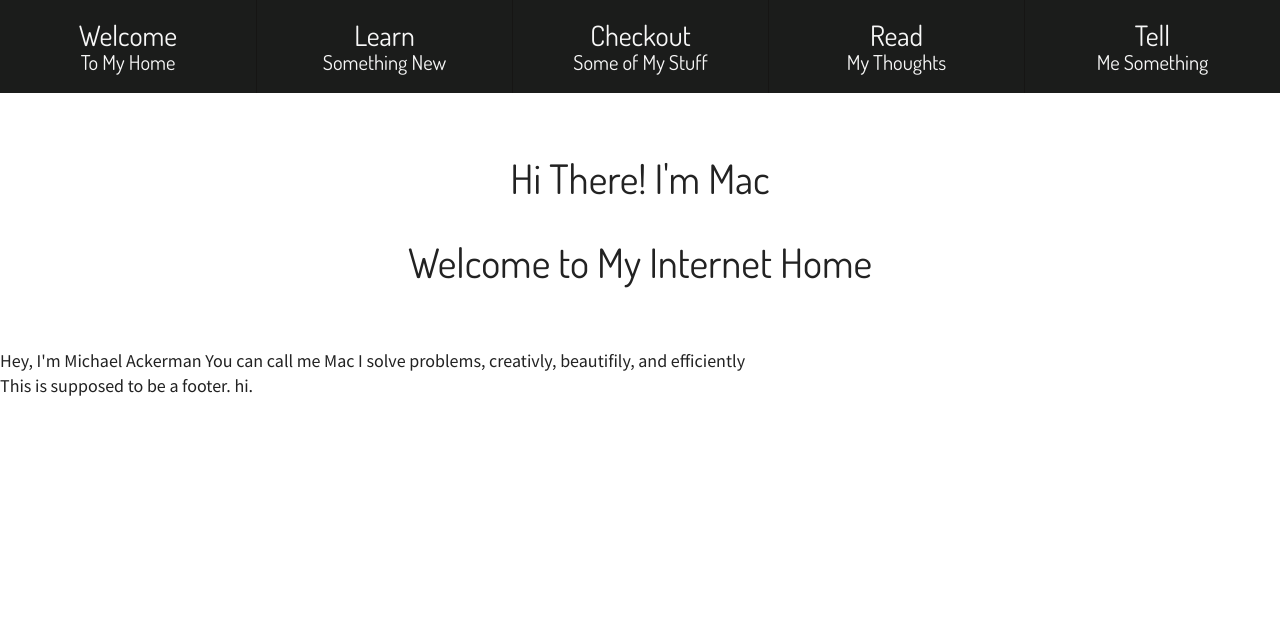
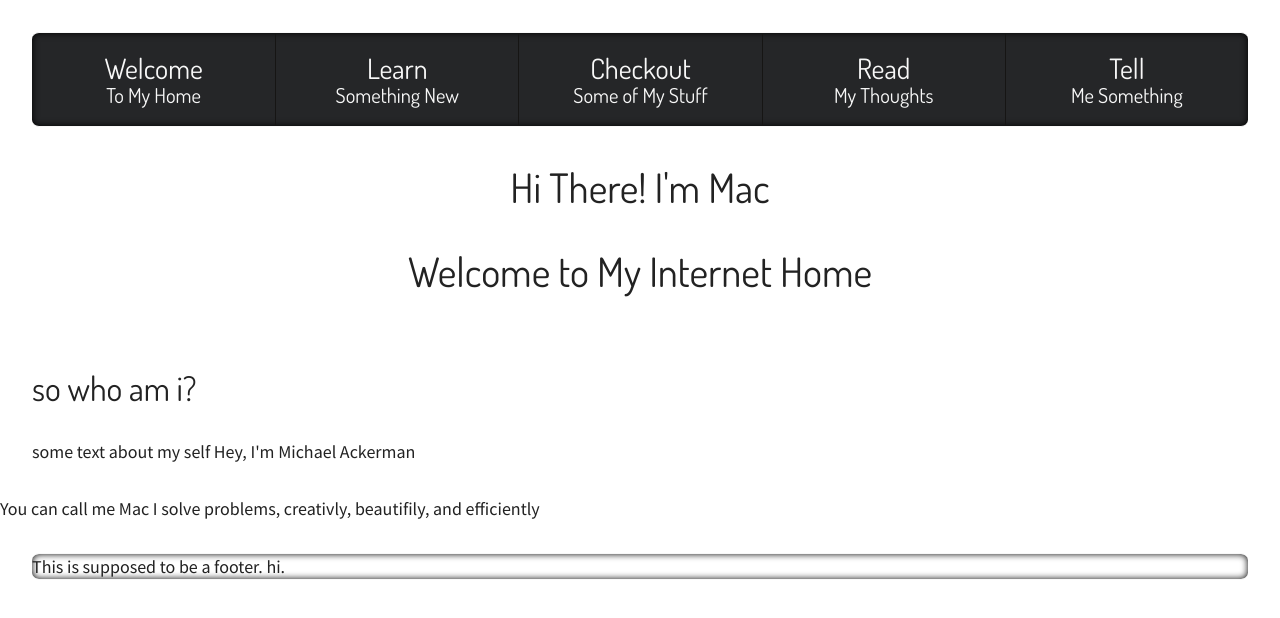
Before and after one commit to macrman/binarymac, a Django app: page / in a window 1280 px wide. Shown: the top 618 px of the page. Run offline with Django 3.2, Linux system fonts and the light colour scheme; some libraries are stand-ins or nearby versions.

Commit message:
refactored css to be more OO, added some temporary dead links

```diff
--- a/binarymac/static/css/main.css
+++ b/binarymac/static/css/main.css
@@ -196,24 +196,51 @@ h1, h2, h3, h4, h5, h6 {
 }
 
 /*
-   Nav bar
+   OO Classes
+   ----------
+*/
+
+.bevelled {
+    -webkit-box-shadow:0 0 7px #010101 inset;
+    box-shadow:0 0 7px #010101 inset;
+    border-top: 1px solid #f8f8f8;
+    border-bottom: 1px solid #f8f8f8;
+}
+
+.floating {
+    -webkit-box-shadow:0 0 7px #676767;
+    -box-shadow:0 0 7px #676767;
+    border: 1px solid #e5e5e5;
+}
+
+.card {
+    border-radius: 7px;
+    margin: 2.5%;
+}
+
+/*
+   Nav Bar
    -------
 */
 
+
 #main-header {
     text-align:center;
+}
+
+#main-nav {
+    background-color:#252628;
 }
 
 #main-nav a {
     width: 20%;
     float: left;
     text-decoration: none;
-    color:#f7f7f7;
-    font-family: 'Dosis', serif;
+    color:#f8f8f8;
+    font-family: 'Dosis',sans-serif;
     line-height: 1.1;
     border-left: 1px solid #161514;
     padding: 20px 0;
-    background-color:#1B1C1B;
 }
 
 #main-nav a:first-child {
@@ -232,8 +259,8 @@ h1, h2, h3, h4, h5, h6 {
 */
 
 #masthead {
-    padding:30px 0;
 }
+
 
 /* ==========================================================================
    Helper classes
--- a/binarymac/templates/base.html
+++ b/binarymac/templates/base.html
@@ -21,20 +21,20 @@
         <![endif]-->
 
         <header id="main-header">
-            <nav id="main-nav" class="clearfix">
+            <nav id="main-nav" class="clearfix card bevelled">
                 <a class="" href="{% url home_view %}">
                     <span class="menu-big grande">Welcome</span>
                     <span class="menu-small short">To My Home</span>
                 </a>
-                <a class="" href="{% url learn_view %}">
+                <a class="" href="{% url home_view %}">
                     <span class="menu-big grande">Learn</span>
                     <span class="menu-small short">Something New</span>
                 </a>
-                <a id="look" class="" href="{% url learn_view %}">
+                <a id="look" class="" href="{% url home_view %}">
                     <span class="menu-big grande">Checkout</span>
                     <span class="menu-small short">Some of My Stuff</span>
                 </a>
-                <a id="read" class="" href="{% url home_view %}">
+                <a id="read" class="" href="{% url post_list %}">
                     <span class="menu-big grande">Read</span>
                     <span class="menu-small short">My Thoughts</span>
                 </a>
@@ -43,16 +43,18 @@
                     <span class="menu-small short">Me Something</span>
                 </a>
             </nav>
-            <div id="masthead">
-                {% block masthead %}
-                {% endblock %}
-            </div>
+            <section id="masthead">
+                <div class="card">
+                    {% block masthead %}
+                    {% endblock %}
+                </div>
+            </section>
         </header>
         {% block main %}
 
         {% endblock %}
 
-        <footer>
+        <footer class="card bevelled">
             <span>This is supposed to be a footer. hi.</span>
         </footer>
 
--- a/binarymac/templates/home.html
+++ b/binarymac/templates/home.html
@@ -6,7 +6,15 @@
 {% endblock %}
 
 {% block main %}
-<span>Hey, I'm Michael Ackerman</span>
+<section id="intro" class="clearfix">
+    <div class="card">
+        <header class="card-header">
+            <h2>so who am i?</h2>
+        </header>
+        <span>some text about my self</span>
+        <span>Hey, I'm Michael Ackerman</span>
+    </div>
+</section>
 <span>You can call me Mac</span>
 <span>I solve problems, creativly, beautifily, and efficiently</span>
 {% endblock %}
--- a/binarymac/urls.py
+++ b/binarymac/urls.py
@@ -7,9 +7,8 @@ admin.autodiscover()
 
 urlpatterns = patterns('',
     url(r'^$', HomePageView.as_view(), name="home_view"),
-    url(r'^learn/$', TemplateView.as_view(template_name="home.html"), name="learn_view"),
-    url(r'^look/$', TemplateView.as_view(template_name="home.html"), name="look_view"),
-    url(r'^read/$', TemplateView.as_view(template_name="home.html"), name="read_view"),
+    url(r'^learn/$', TemplateView.as_view(template_name="home.html"), name="tutorial_view"),
+    url(r'^look/$', TemplateView.as_view(template_name="home.html"), name="portfolio_view"),
     url(r'^blog/', include('myblog.urls')),
     url(r'^admin/', include(admin.site.urls)),
 )
```
